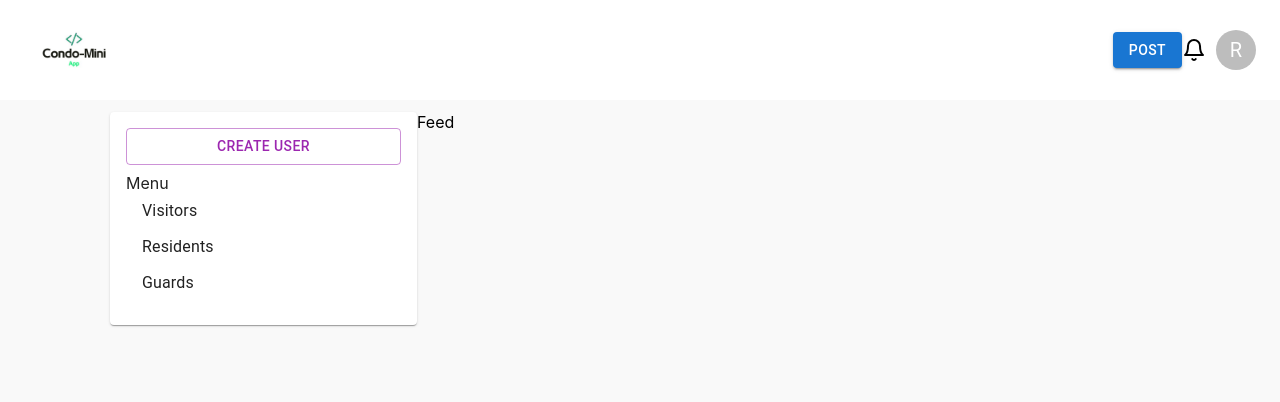
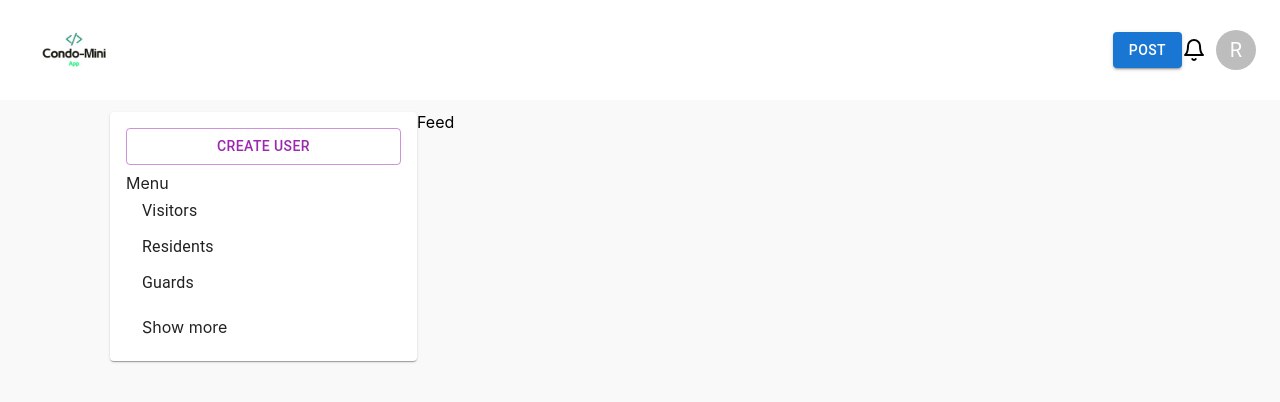
Before and after one commit to Condo-Mini/condo_mini-front_end, a React (Create React App) app: page / in a window 1280 px wide. Shown: the top 402 px of the page. Built offline with nearby package versions, Linux system fonts and the light colour scheme; the HTML template or start-up script is replaced by a standard one.

Commit message:
Add Menu

```diff
--- a/src/pages/HomeAdm/components/NavBar.js
+++ b/src/pages/HomeAdm/components/NavBar.js
@@ -1,6 +1,6 @@
 import React from 'react';
 import { makeStyles } from '@material-ui/styles';
-import { Paper, Button, MenuList, MenuItem } from '@mui/material';
+import { Paper, Button, MenuList, MenuItem, ListItem } from '@mui/material';
 
 // const useStyles = makeStyles((theme) => ({
 //   root: {
@@ -32,6 +32,9 @@ function NavBar() {
         <MenuItem>Residents</MenuItem>
         <MenuItem>Guards</MenuItem>
       </MenuList>
+      <ListItem button>
+        Show more
+      </ListItem>
     </Paper>
   )
 }
```
